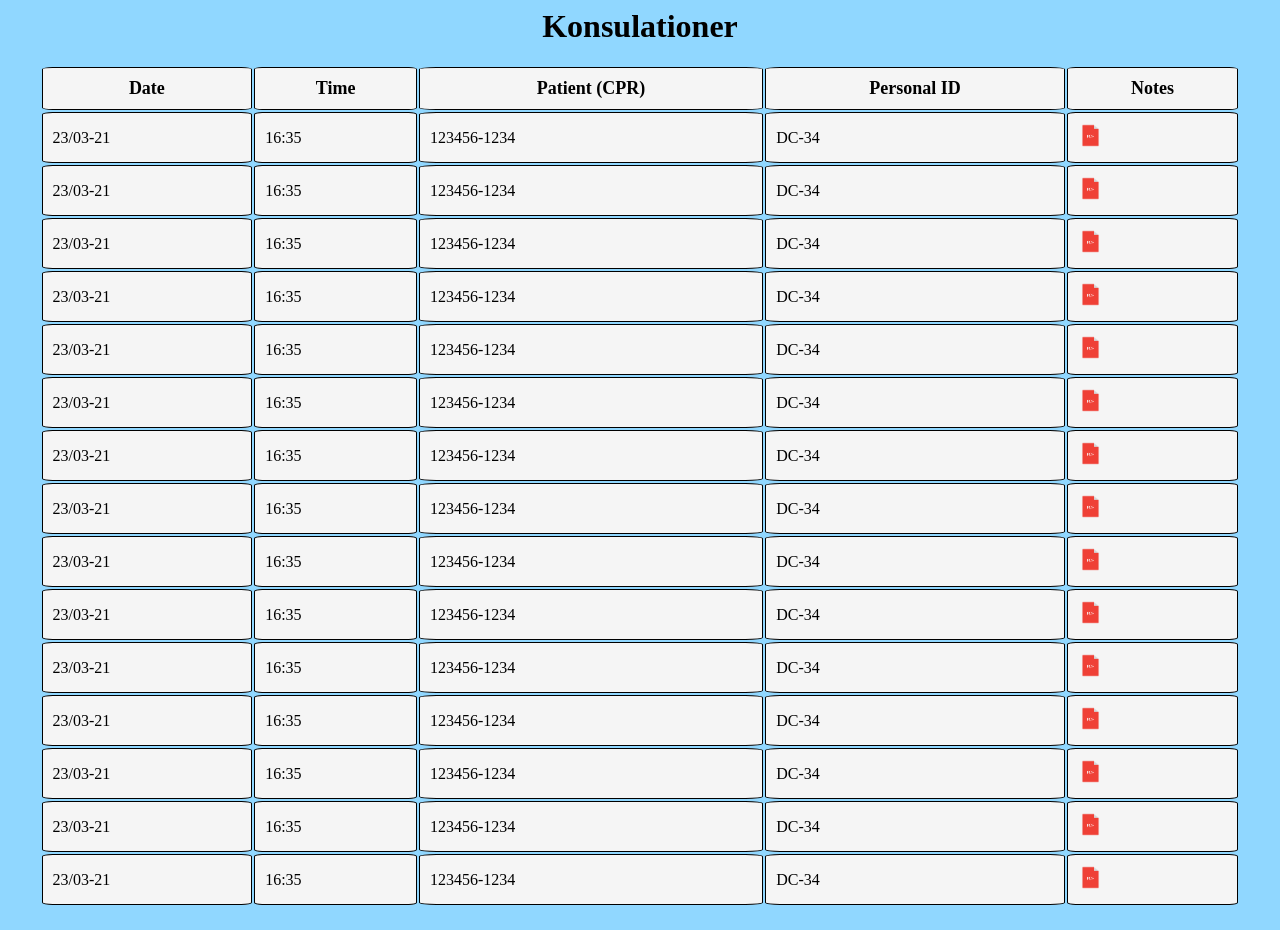
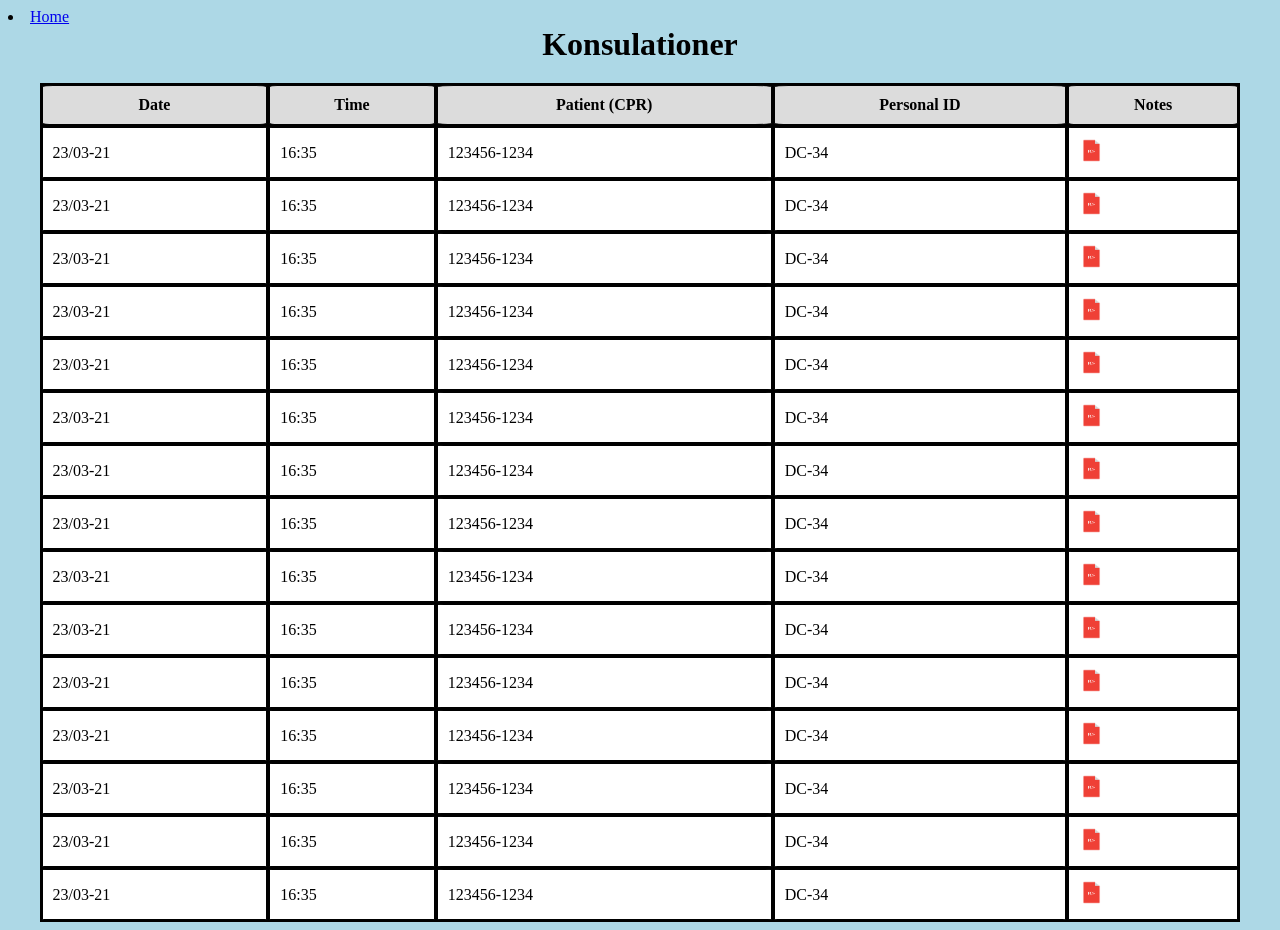
Before and after one commit to ZhShahoo/IT-Communication, a plain HTML site: page Konsultationer.html in a window 1280 px wide. Drawn offline with Linux system fonts and the light colour scheme.

Commit message:
Konsultationer - Done 2.0

```diff
--- a/Konsultationer.html
+++ b/Konsultationer.html
@@ -6,17 +6,23 @@
   <link rel="stylesheet"type="text/css" href="Konsultationer_Stylesheet.css">
 
 <body>
+<div class="menu-bar">
+
+  <li class="">
+    <a href="../.idea/Home.html"><i class="fas fa-home" ></i> Home </a></li>
+
+</div>
 
 <div class="loginbox">
   <h1>Konsulationer</h1>
   <form>
     <table>
-      <tr id="Parameters">
-        <td>Date</td>
-        <td>Time</td>
-        <td>Patient (CPR)</td>
-        <td>Personal ID</td>
-        <td>Notes</td>
+      <tr>
+        <th>Date</th>
+        <th>Time</th>
+        <th>Patient (CPR)</th>
+        <th>Personal ID</th>
+        <th>Notes</th>
       </tr>
       <tr>
         <td>23/03-21</td>
--- a/Konsultationer_Stylesheet.css
+++ b/Konsultationer_Stylesheet.css
@@ -8,27 +8,31 @@ h1{
 }
 
 body{
-    background-color: #90D7FF;
+    background-color: #ADD8E6;
 }
 
 table{
     width: 95%;
     margin-left: auto;
     margin-right: auto;
+    box-shadow: green;
+    background-color: black;
 }
 
 td{
     padding: 10px;
     border: 1px solid black;
     border-collapse: collapse;
-    background-color: whitesmoke;
-    border-radius: 5%;
+    background-color: white;
+    border-radius: 2%;
 }
 
-#Parameters{
-    font-weight: bolder;
-    text-align: center;
-    font-size: 18px;
+th{
+    padding: 10px;
+    border: 1px solid black;
+    border-collapse: collapse;
+    background-color: #DCDCDC;
+    border-radius: 5%;
 }
 
 .PDF_Logo{
```
